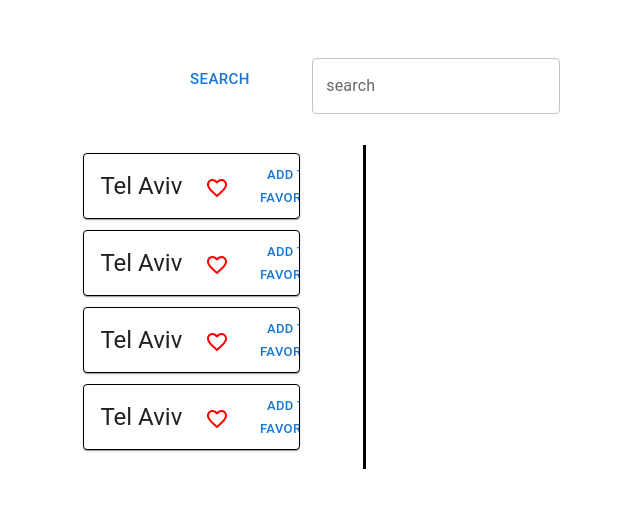
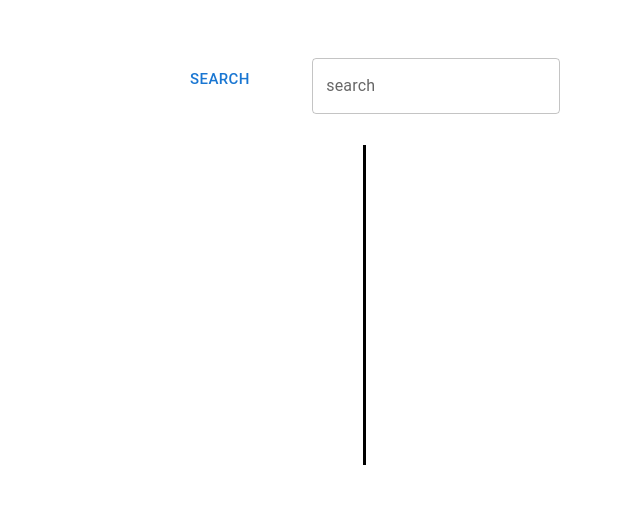
Before and after one commit to OdedAz/oded-azoulay17-07-2022-fullstack, a React (Create React App) app: page / in a window 1280 px wide. Shown: the top 508 px of the page, without its empty margins (237-877 px from the left). Built offline with nearby package versions, Linux system fonts and the light colour scheme.

Commit message:
home screen complete

```diff
--- a/src/App.css
+++ b/src/App.css
@@ -43,7 +43,7 @@
   border-radius: 0%;
   border-right: 3px black solid;
   padding-right: 10%;
-
+  min-height: 20rem;
 }
 .App .search-field-wrapper {
   margin-left: 30%;
@@ -51,7 +51,7 @@
 }
 
 .cities-cards-list-wrapper .city-card {
-  margin-bottom: 5% ;
+  margin-bottom: 5%;
   width: 100%;
   border: 1px black solid;
   margin-left: 2%;
@@ -59,13 +59,22 @@
 }
 
 .cities-cards-list-wrapper .city-card .card-content {
-  position: absolute;
-  top: 0;
-  right: 0;
+  /* position: absolute; */
+  /* top: 0; */
+  /* right: 0; */
+  /* display: inline-flex; */
+  padding: 10px;
+  /* height: 80%; */
+  /* width: 55%; */
+}
+
+.cities-cards-list-wrapper .city-card .card-content .left-grid {
+  padding-left: 1rem;
+  padding-top: 0.5rem;
+}
+
+.cities-cards-list-wrapper .city-card .card-content .right-grid {
   display: inline-flex;
-  padding: 10px;
-  height: 80%;
-  width: 55%;
 }
 
 .cities-cards-list-wrapper .city-card .card-content svg {
@@ -74,11 +83,6 @@
   fill: red;
 }
 
-.cities-cards-list-wrapper .city-card .card-content button {
-  margin-left: 10%;
-  margin-bottom: 5%;
-}
-
 .results-cards-list-wrapper {
   margin-top: 5%;
 }
--- a/src/components/CitiesNamesList.js
+++ b/src/components/CitiesNamesList.js
@@ -10,15 +10,28 @@ import List from "@mui/material/List";
 // import InboxIcon from "@mui/icons-material/Inbox";
 // import DraftsIcon from "@mui/icons-material/Drafts";
 
-export default function CitiesNamesList({citiesNamesList, needToRender}) {
-  // console.log("CitiesNamesList activated")
+export default function CitiesNamesList({
+  citiesNamesList,
+  setCity,
+  fetchCitiesList,
+  fetchCityWeatherInfo
+}) {
   return (
     <div className="results-cards-list-wrapper">
       <Box sx={{ width: "100%" }}>
         <nav aria-label="main mailbox folders">
           <List>
             {citiesNamesList?.map((city) => {
-              return <CityNameCard key={city.key} cityKey={city.key} name={city.name} />;
+              return (
+                <CityNameCard
+                  key={city.key}
+                  cityKey={city.key}
+                  name={city.name}
+                  setCity={setCity}
+                  fetchCitiesList={fetchCitiesList}
+                  fetchCityWeatherInfo={fetchCityWeatherInfo}
+                />
+              );
             })}
           </List>
           {/* {needToRender ? <div>Loading...</div> : ""} */}
--- a/src/components/CitiesWeatherCardsList.js
+++ b/src/components/CitiesWeatherCardsList.js
@@ -4,59 +4,29 @@ import Box from "@mui/material/Box";
 import List from "@mui/material/List";
 import ListItem from "@mui/material/ListItem";
 
-import { useWeatherFetch } from "../hooks/useWeatherFetch";
-
-// import ListItemButton from "@mui/material/ListItemButton";
-// import ListItemIcon from "@mui/material/ListItemIcon";
-// import ListItemText from "@mui/material/ListItemText";
-// import Divider from "@mui/material/Divider";
-// import InboxIcon from "@mui/icons-material/Inbox";
-// import DraftsIcon from "@mui/icons-material/Drafts";
-
-export default function CitiesWeatherCardsList() {
-  const { cityWeatherInfo, isLoading } = useWeatherFetch()
+export default function CitiesWeatherCardsList({ citiesWeatherInfo }) {
+  if (!citiesWeatherInfo?.length) {
+    return (
+      <div className="cities-cards-list-wrapper">
+        <Box sx={{ width: "100%", height: "60%" }}></Box>
+      </div>
+    );
+  }
   return (
     <div className="cities-cards-list-wrapper">
-      <Box sx={{ width: "100%" }}>
+      <Box sx={{ width: "100%", height: "60%" }}>
         <nav aria-label="main mailbox folders">
           <List>
-            {/* <ListItem disablePadding>
-            <ListItemButton>
-              <ListItemIcon>
-                <InboxIcon />
-              </ListItemIcon>
-              <ListItemText primary="Inbox" />
-            </ListItemButton>
-          </ListItem> */}
-            <ListItem disablePadding>
-              <CityWeatherCard />
-            </ListItem>
-            <ListItem disablePadding>
-              <CityWeatherCard />
-            </ListItem>
-            <ListItem disablePadding>
-              <CityWeatherCard />
-            </ListItem>
-            <ListItem disablePadding>
-              <CityWeatherCard />
-            </ListItem>
+            {citiesWeatherInfo?.map((cityWeatherInfo) => {
+              console.log({cityWeatherInfo})
+              return (
+                <ListItem disablePadding key={cityWeatherInfo.Key}>
+                  <CityWeatherCard cityWeatherInfo={cityWeatherInfo}/>
+                </ListItem>
+              );
+            })}
           </List>
         </nav>
-        {/* <Divider />
-      <nav aria-label="secondary mailbox folders">
-        <List>
-          <ListItem disablePadding>
-            <ListItemButton>
-              <ListItemText primary="Trash" />
-            </ListItemButton>
-          </ListItem>
-          <ListItem disablePadding>
-            <ListItemButton component="a" href="#simple-list">
-              <ListItemText primary="Spam" />
-            </ListItemButton>
-          </ListItem>
-        </List>
-      </nav> */}
       </Box>
     </div>
   );
--- a/src/components/CityNameCard.js
+++ b/src/components/CityNameCard.js
@@ -1,18 +1,20 @@
 import React from "react";
-
 import ListItem from "@mui/material/ListItem";
 import ListItemButton from "@mui/material/ListItemButton";
 
-const CityNameCard = ({ cityKey, name }) => {
-    console.log(cityKey)
-  function onClickHandller() {}
+const CityNameCard = ({
+  cityKey,
+  name,
+  fetchCityWeatherInfo,
+}) => {
+  function onClickHandller(e) {
+    // here i need to fetch the city data
+    // and to use setCity to change the city data.
+    fetchCityWeatherInfo(e.target.id);
+  }
   return (
     <ListItem disablePadding key={cityKey}>
-      <ListItemButton
-        onClick={onClickHandller()}
-        id={cityKey}
-        variant="text"
-      >
+      <ListItemButton onClick={onClickHandller} id={cityKey} variant="text">
         {name}
       </ListItemButton>
     </ListItem>
--- a/src/components/CityWeatherCard.js
+++ b/src/components/CityWeatherCard.js
@@ -5,18 +5,33 @@ import { CardHeader } from "@mui/material";
 import CardContent from "@mui/material/CardContent";
 import Button from "@mui/material/Button";
 import { useState } from "react";
+import { Grid } from "@mui/material";
+import { Container } from "@mui/material";
 
-const CityWeatherCard = () => {
+
+
+const CityWeatherCard = ({ cityWeatherInfo }) => {
   const [isLiked, setIsLiked] = useState(false);
   const iconToShow = isLiked ? <FavoriteIcon /> : <FavoriteBorderIcon />;
+
   return (
     <Card sx={{ maxWidth: 400 }} className="city-card">
-      <CardHeader title="Tel Aviv"></CardHeader>
-      <CardContent className="card-content">
-        <Button>{iconToShow}</Button>
+      {/* <CardHeader title={cityWeatherInfo.LocalizedName}></CardHeader> */}
+      {/* <CardContent className="card-content"> */}
+      <Grid container xs={12} spacing={2} className="card-content">
+        <Grid xs={6} className="left-grid">
+            <h3>{cityWeatherInfo.LocalizedName}</h3>
+            <h3>
+              {cityWeatherInfo.degrees} {cityWeatherInfo.weather_status}
+            </h3>
+        </Grid>
+        <Grid xs={6} className="right-grid">
+            <Button>{iconToShow}</Button>
+            <Button size="small">Add to favorite</Button>
+        </Grid>
+      </Grid>
 
-        <Button size="small">Add to favorite</Button>
-      </CardContent>
+      {/* </CardContent> */}
     </Card>
   );
 };
--- a/src/components/SearchField.js
+++ b/src/components/SearchField.js
@@ -4,7 +4,6 @@ import Grid from "@mui/material/Grid";
 import {useState} from "react";
 
 export default function SearchField({ fetchCitiesList }) {
-//   console.log("SearchField activated")
   const [textToSearch, setTextToSearch] = useState("");
 
   function onChangeHandler(e) {
--- a/src/hooks/useCitiesFetch.js
+++ b/src/hooks/useCitiesFetch.js
@@ -1,10 +1,8 @@
 import { useState } from "react";
-import axios from "axios";
 import {getData} from "../api/api.proxy";
 const endpoint = 'auto_complete';
 
 export const useCitiesFetch = () => {
-  // console.log("useCitiesFetch activated")
   const [cities, setCities] = useState([]);
   const [isLoading, setIsLoading] = useState(false);
 
@@ -12,7 +10,7 @@ export const useCitiesFetch = () => {
       try {
           setIsLoading(true);
           const response = await getData(endpoint, {textToSearch: textToSearch});
-          setCities(response?.data || [])
+          setCities(response|| [])
       } catch (error) {
           console.error("fetching cities fro server", error);
           return [];
--- a/src/hooks/useWeatherFetch.js
+++ b/src/hooks/useWeatherFetch.js
@@ -3,27 +3,34 @@ import axios from "axios";
 import { useCallback } from "react";
 
 export const useWeatherFetch = (cityKey) => {
-  // console.log("useCitiesFetch activated")
-  const [cityWeatherInfo, setCityWeatherInfo] = useState({});
+  const [citiesWeatherInfo, setCitiesWeatherInfo] = useState({});
   const [isLoading, setIsLoading] = useState(false);
-
-  const fetchCityWeatherInfo = useCallback(async (cityKey) => {
-    if (cityKey) try {
+  const fetchCityWeatherInfo = async (cityKey) => {
+    if (cityKey)
+      try {
         setIsLoading(true);
-      const response = await axios.get(`http://dataservice.accuweather.com/currentconditions/v1/${cityKey}`);
-      setCityWeatherInfo(response || []);
+        // const response = await axios.get(`http://dataservice.accuweather.com/currentconditions/v1/${cityKey}`);
+        const response = [
+          {
+            id: 1234,
+            Key: "215854",
+            LocalizedName: "Tel Aviv",
+            weather_status: "Sunny",
+            degrees: 29,
+          },
+        ];
+        setCitiesWeatherInfo(response || []);
         setIsLoading(false);
-      return;
       } catch (error) {
         console.error("fetching cities fro server", error);
         return [];
       }
-  }, []);
+  };
 
-  useEffect(() => {
-      const { cityWeatherInfo } = fetchCityWeatherInfo(cityKey);
-      console.log({ cityWeatherInfo });
-  }, [cityKey,fetchCityWeatherInfo]);
+  // useEffect(() => {
+  //   const { cityWeatherInfo } = fetchCityWeatherInfo(cityKey);
+  //   console.log({ cityWeatherInfo });
+  // }, [cityKey, fetchCityWeatherInfo]);
 
-  return { cityWeatherInfo, isLoading };
+  return { citiesWeatherInfo, isLoading , fetchCityWeatherInfo};
 };
--- a/src/pages/Home.js
+++ b/src/pages/Home.js
@@ -1,5 +1,6 @@
 import React, { useState } from "react";
 import { useCitiesFetch } from "../hooks/useCitiesFetch";
+import { useWeatherFetch } from "../hooks/useWeatherFetch";
 // import CityCard from "../components/CityCard";
 import CitiesWeatherCardsList from "../components/CitiesWeatherCardsList";
 import CitiesNamesList from "../components/CitiesNamesList";
@@ -7,21 +8,28 @@ import SearchField from "../components/SearchField";
 import Grid from "@mui/material/Grid";
 
 const Home = () => {
+  const [cityKey, setCityKey] = useState(null);
+  const [cityWeatherInformation, setCityWeatherInformation] = useState({});
 
   // const { favorieCities, isLoading, increasePage } = useFavoriteCitiesFetch();
   const { cities, isLoading, fetchCitiesList } = useCitiesFetch();
-
+  const { citiesWeatherInfo, fetchCityWeatherInfo } = useWeatherFetch();
+  console.log(citiesWeatherInfo);
   return (
     <div>
-      <SearchField
-        fetchCitiesList={fetchCitiesList}
-      />
+      <SearchField fetchCitiesList={fetchCitiesList} />
       <Grid container spacing={2}>
         <Grid item xs={6}>
-          <CitiesWeatherCardsList />
+          <CitiesWeatherCardsList citiesWeatherInfo={citiesWeatherInfo}/>
         </Grid>
         <Grid item xs={4}>
-          <CitiesNamesList citiesNamesList={cities} />
+          <CitiesNamesList
+            citiesNamesList={cities}
+            fetchCitiesList={fetchCitiesList}
+            fetchCityWeatherInfo={fetchCityWeatherInfo}
+            setCityKey={setCityKey}
+            setCityWeatherInformation={setCityWeatherInformation}
+          />
         </Grid>
       </Grid>
     </div>
```
Lines whose indentation alone changed are shown as unchanged.
